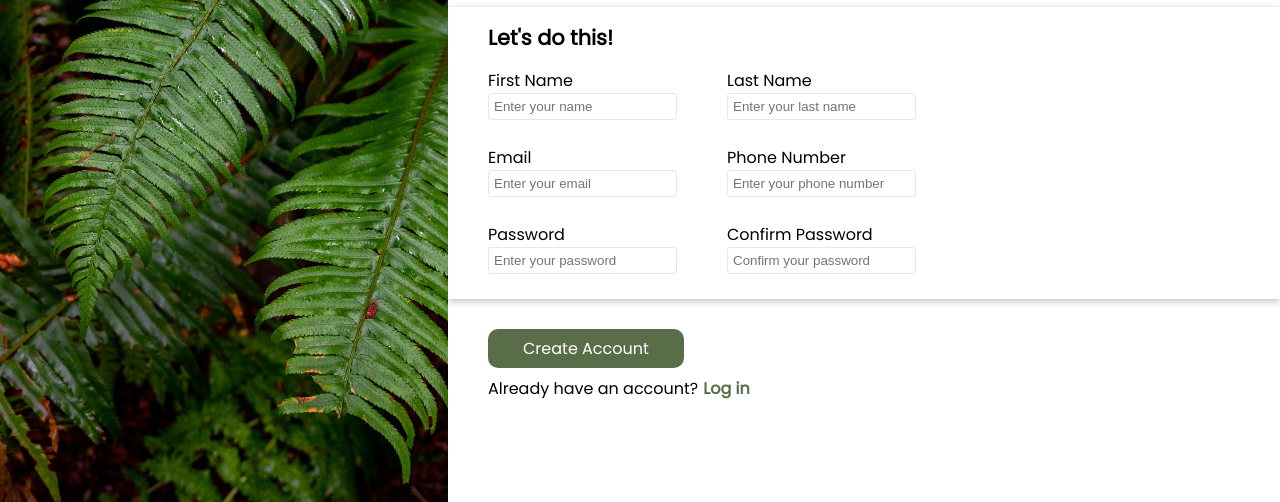
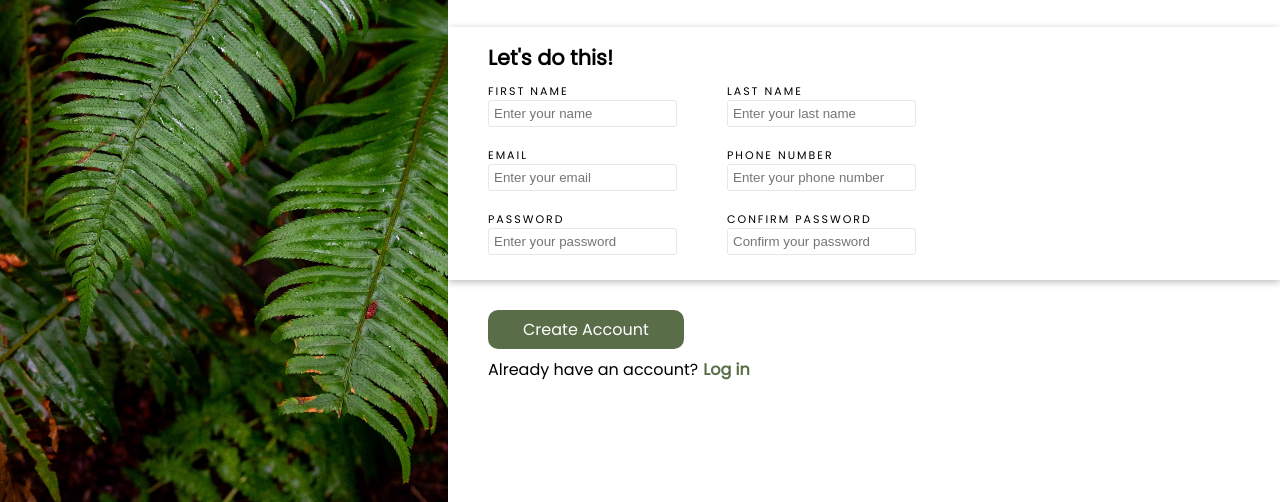
Before and after one commit to MauroAA/sign-up-form, a plain HTML site: page index.html in a window 1280 px wide. Shown: the part 298-800 px from the top of the page. Drawn offline with Linux system fonts and the light colour scheme; a script that the page names is missing.

Commit message:
resize the label's letter

```diff
--- a/style.css
+++ b/style.css
@@ -127,7 +127,10 @@ input:focus {
 }
 
 label {
-    margin-top: 15px;
+    margin-top: 10px;
+    text-transform: uppercase;
+    letter-spacing: 2px;
+    font-size: 11px;
 }
 
 .buttons {
```
